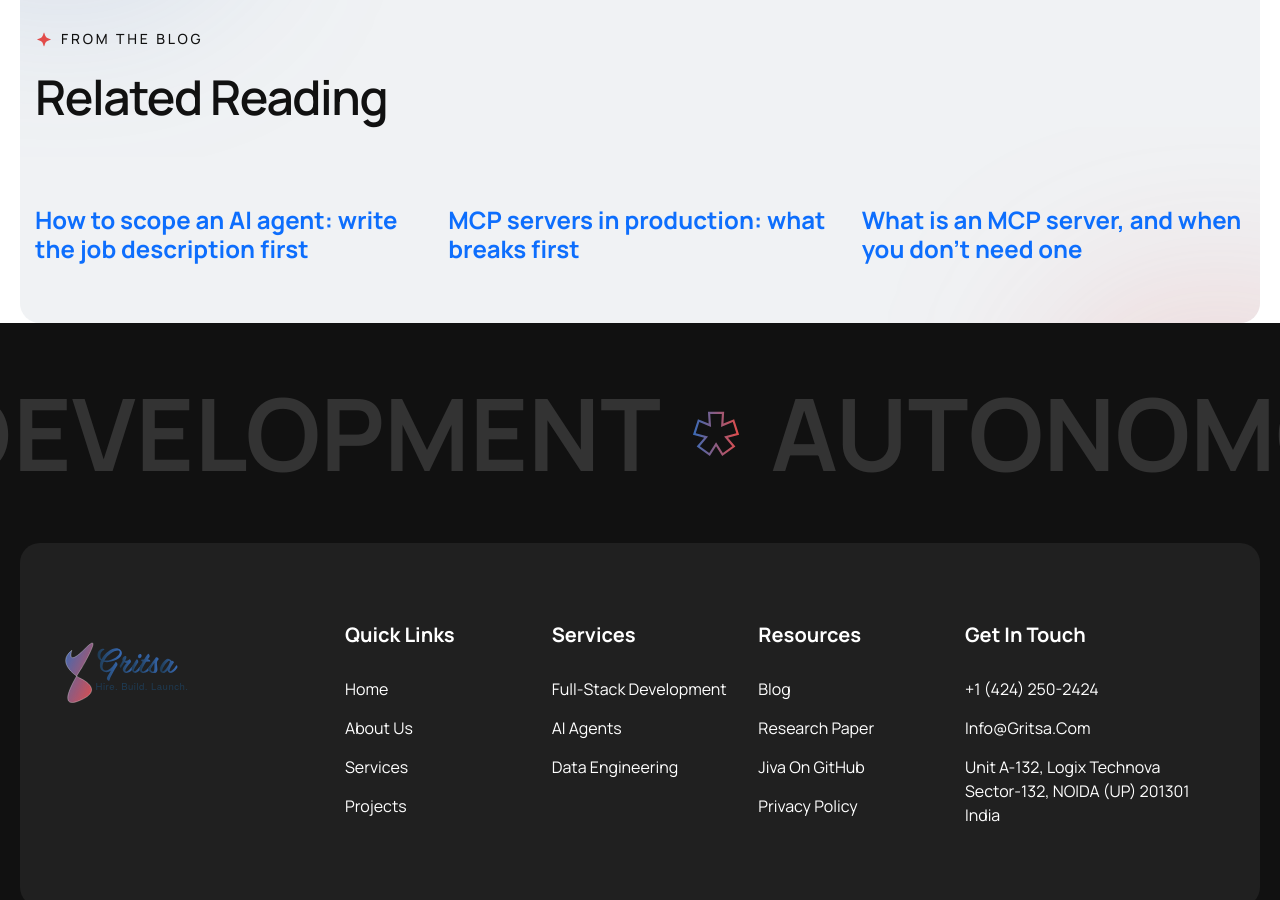
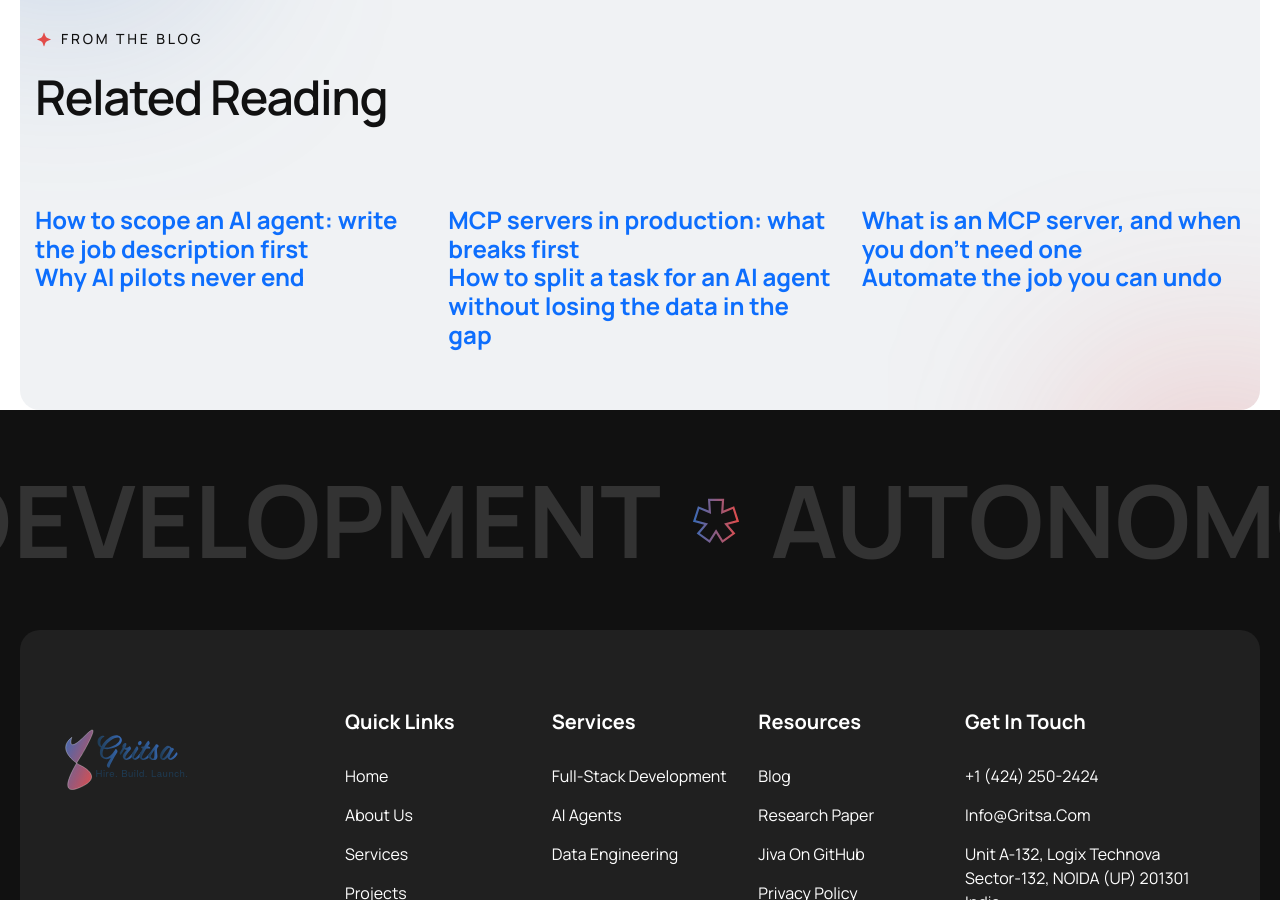
Before and after one commit to gritsa/www-gritsa.github.io, a Jekyll site: the page services/ai-agents/index.html, which Jekyll copies as it is, in a window 1280 px wide and 900 px high, scrolled down 5282 px. Built offline with Jekyll 4.4.1, drawn with Linux system fonts in a browser that asks for light colours.

Commit message:
Link three recent posts from the AI agents service page

```diff
--- a/services/ai-agents/index.html
+++ b/services/ai-agents/index.html
@@ -464,6 +464,23 @@
                     </div>
                 </div>
             </div>
+            <div class="row">
+                <div class="col-lg-4 col-md-6">
+                    <div class="blog-post-item wow fadeInUp">
+                        <h4><a href="../../blog/2026/11/10/why-ai-pilots-never-end/">Why AI pilots never end</a></h4>
+                    </div>
+                </div>
+                <div class="col-lg-4 col-md-6">
+                    <div class="blog-post-item wow fadeInUp" data-wow-delay="0.2s">
+                        <h4><a href="../../blog/2026/11/11/split-a-task-for-an-ai-agent/">How to split a task for an AI agent without losing the data in the gap</a></h4>
+                    </div>
+                </div>
+                <div class="col-lg-4 col-md-6">
+                    <div class="blog-post-item wow fadeInUp" data-wow-delay="0.4s">
+                        <h4><a href="../../blog/2026/11/23/automate-the-job-you-can-undo/">Automate the job you can undo</a></h4>
+                    </div>
+                </div>
+            </div>
         </div>
     </div>
     <!-- Related Posts End -->
```
